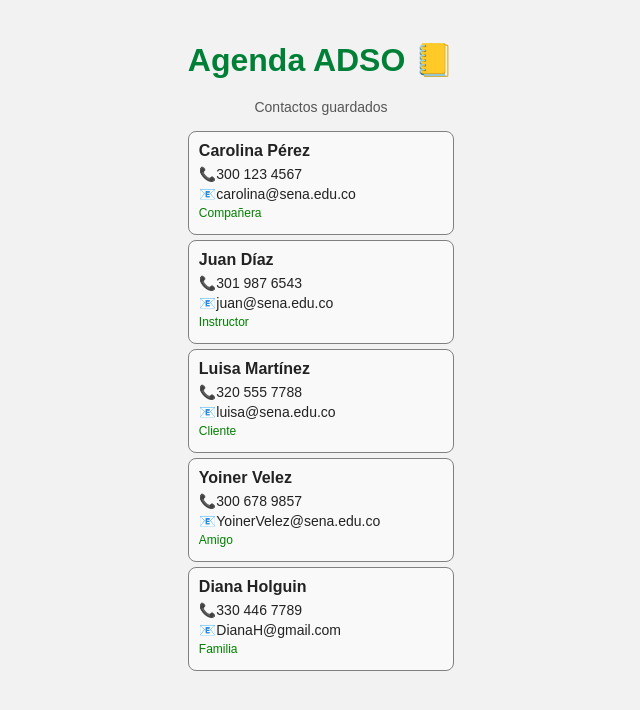
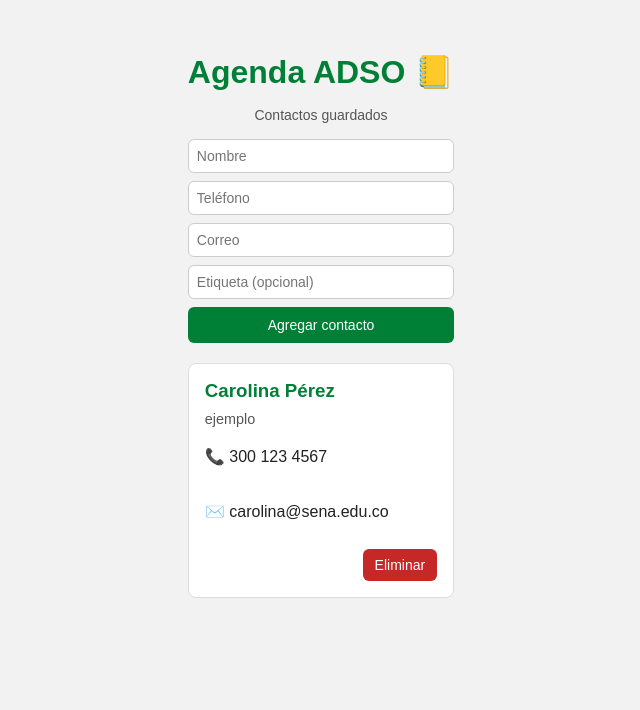
Before and after one commit to CorajeEterno/agenda-adso, a React (Vite) app: page / in a window 1280 px wide. Shown: the top 710 px of the page, without its empty margins (319-959 px from the left). Built offline with nearby package versions, Linux system fonts and the light colour scheme.

Commit message:
Clase_4_Agenda_ADSO_v2, se creo el archivo FormularioContacto.jsx, se actualizaron App.jsx,App.css,ContactoCard.jsx

```diff
--- a/src/App.css
+++ b/src/App.css
@@ -1,13 +1,85 @@
 .app-container {
-  max-width: 400px;
-  margin: 20px auto;
-  font-family: sans-serif;
+  max-width: 520px;
+  margin: 2rem auto;
+  font-family: Arial, sans-serif;
 }
 
 .app-title {
   text-align: center;
   color: #008037;
+  margin-bottom: 1rem;
+}
+.form-contacto{
+  display: flex;
+  flex-direction: column;
+  gap: 8px;
   margin-bottom: 20px;
+}
+.form-contacto input{
+  padding: 8px;
+  border-radius: 6px;
+  border: 1px solid#ccc;
+  font-size: 14px;
+}
+
+.form-contacto button{
+  background: #008037;
+  color: #fff;
+  border: 0;
+  padding: 10px;
+  border-radius: 6px;
+  cursor: pointer;
+}
+
+.form-contacto button:hover{
+  background: #006b2f;
+}
+
+.tarjeta-contacto{
+  display: flex;
+  flex-direction:column;
+  gap: 4px;
+  border: 1px solid #ddd;
+  border-radius: 8px;
+  padding: 1rem;
+  background: #fff;
+  margin-bottom: 5rem;
+}
+
+.tarjeta-contacto .dato{
+  margin: 0;
+  color: #333;
+}
+
+.tarjeta-contacto .tag{
+  margin: 0;
+  color: #555;
+  font-size: 0.9rem;
+}
+
+.tarjeta-contacto .acciones{
+  margin-top: 8px;
+  display: flex;
+  justify-content: flex-end;
+}
+
+.tarjeta-contacto h3{
+  color: #008037;
+  margin: 0 0 .3rem;
+}
+
+.btn-eliminar{
+  margin-top: 0;
+  background: #c62828;
+  color: #fff;
+  border: 0;
+  padding:.5rem .75rem;
+  border-radius: 6px;
+  cursor: pointer;
+}
+
+.btn-eliminar:hover{
+  background: #8e0000;
 }
 
 .app-subtitle {
--- a/src/App.jsx
+++ b/src/App.jsx
@@ -1,51 +1,34 @@
+import { useState } from "react";
 import "./App.css";
 import ContactoCard from "./components/ContactoCard";
+import FormularioContacto from "./components/FormularioContacto"
 
-export default function app(){
-    const contactos = [
+export default function App(){
+    const [contactos, setContactos] = useState ([
         {
             id: 1,
             nombre: "Carolina Pérez",
             telefono: "300 123 4567",
             correo: "carolina@sena.edu.co",
-            etiqueta: "Compañera"
-        },
-        {
-            id: 2,
-            nombre: "Juan Díaz",
-            telefono: "301 987 6543",
-            correo: "juan@sena.edu.co",
-            etiqueta: "Instructor",
-        },
-        {
-            id: 3,
-            nombre: "Luisa Martínez",
-            telefono: "320 555 7788",
-            correo: "luisa@sena.edu.co",
-            etiqueta: "Cliente",
-        },
-        {
-            id: 4,
-            nombre: "Yoiner Velez",
-            telefono: "300 678 9857",
-            correo: "YoinerVelez@sena.edu.co",
-            etiqueta: "Amigo",
-        },
-        {
-            id: 5,
-            nombre: "Diana Holguin",
-            telefono: "330 446 7789",
-            correo: "DianaH@gmail.com",
-            etiqueta: "Familia",
+            etiqueta: "ejemplo"
         }
-    ];
+    ]);
 
+    const agregarContacto = (nuevo) => {
+        setContactos((prev) => [...prev, { id: Date.now(), ...nuevo }]);
+    };
+
+    const eliminarContacto = (id) => {
+        setContactos((prev) => prev.filter((c) => c.id !== id));
+    };
     return (
     <main className="app-container">
       <h1 className="app-title">Agenda ADSO 📒</h1>
 
       <p className="app-subtitle">Contactos guardados</p>
+         <FormularioContacto onAgregar={agregarContacto} />
 
+         <section className="lista-contactos">
       {contactos.map((c) => (
         <ContactoCard
           key={c.id}
@@ -53,11 +36,13 @@ export default function app(){
           telefono={c.telefono}
           correo={c.correo}
           etiqueta={c.etiqueta}
+          onDelete={() => eliminarContacto(c.id)}
         />
       ))}
 
       <p className="app-nota">
       </p>
+      </section>
     </main>
     );
 }
--- a/src/components/ContactoCard.jsx
+++ b/src/components/ContactoCard.jsx
@@ -1,14 +1,15 @@
-export default function ContactoCard({nombre,telefono,correo,etiqueta}){
-    return(
-        <div className="card-contacto">
-            <h3 className="card-nombre">{nombre}</h3>
-
-            <p className="card-linea">📞{telefono}</p>
-
-            <p className="card-linea">📧{correo}</p>
-
-             <p className="card-etiqueta">{etiqueta}</p>
-
-        </div>
-    );
+export default function ContactoCard({ nombre, telefono, correo, etiqueta, onDelete }) {
+  return (
+    <article className="tarjeta-contacto">
+      <h3>{nombre}</h3>
+      {etiqueta && <p className="tag">{etiqueta}</p>}
+      <p>📞 {telefono}</p>
+      {correo && <p>✉️ {correo}</p>}
+      <div className="acciones">
+        <button type="button" className="btn-eliminar" onClick={onDelete}>
+          Eliminar
+        </button>
+      </div>
+    </article>
+  );
 }
--- /dev/null
+++ b/src/components/FormularioContacto.jsx
@@ -0,0 +1,56 @@
+import { useState } from "react";
+
+export default function FormularioContacto({onAgregar}){
+    const  [form, setForm] = useState({
+        nombre:"",
+        correo:"",
+        telefono:"",
+        etiqueta:""
+    });
+
+      const onChange = (e) => {
+    const { name, value } = e.target;
+    setForm((f) => ({ ...f, [name]: value }));
+  };
+
+    const onSubmit = (e) => {
+    e.preventDefault();
+    if (!form.nombre.trim() || !form.telefono.trim()) {
+      alert("Completa al menos Nombre y Teléfono");
+      return;
+    }
+
+    onAgregar(form);
+    setForm({ nombre: "", correo: "", telefono: "", etiqueta: "" });
+  };
+
+    return (
+    <form onSubmit={onSubmit} className="form-contacto">
+      <input
+        name="nombre"
+        placeholder="Nombre"
+        value={form.nombre}
+        onChange={onChange}
+      />
+      <input
+        name="telefono"
+        placeholder="Teléfono"
+        value={form.telefono}
+        onChange={onChange}
+      />
+      <input
+        name="correo"
+        placeholder="Correo"
+        value={form.correo}
+        onChange={onChange}
+      />
+      <input
+        name="etiqueta"
+        placeholder="Etiqueta (opcional)"
+        value={form.etiqueta}
+        onChange={onChange}
+      />
+      <button type="submit">Agregar contacto</button>
+    </form>
+  );
+}
```
